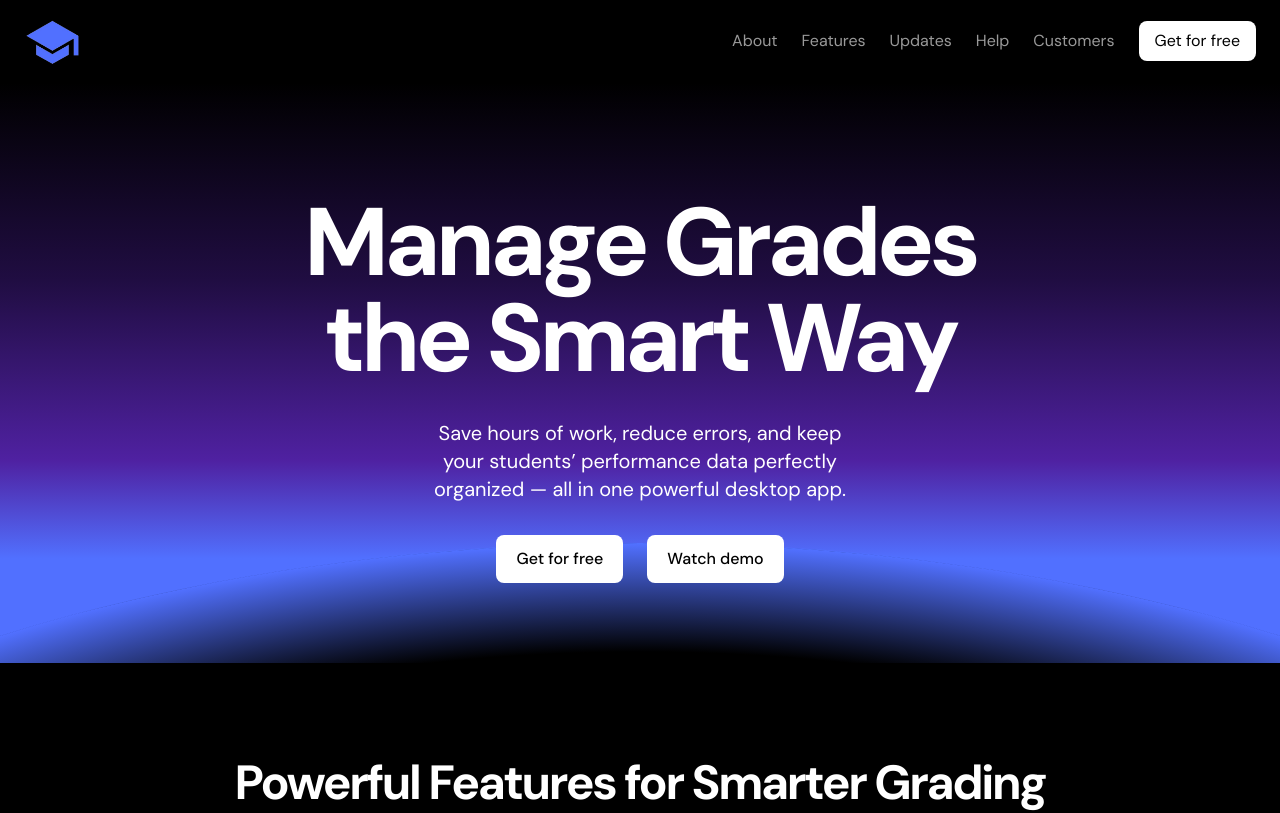
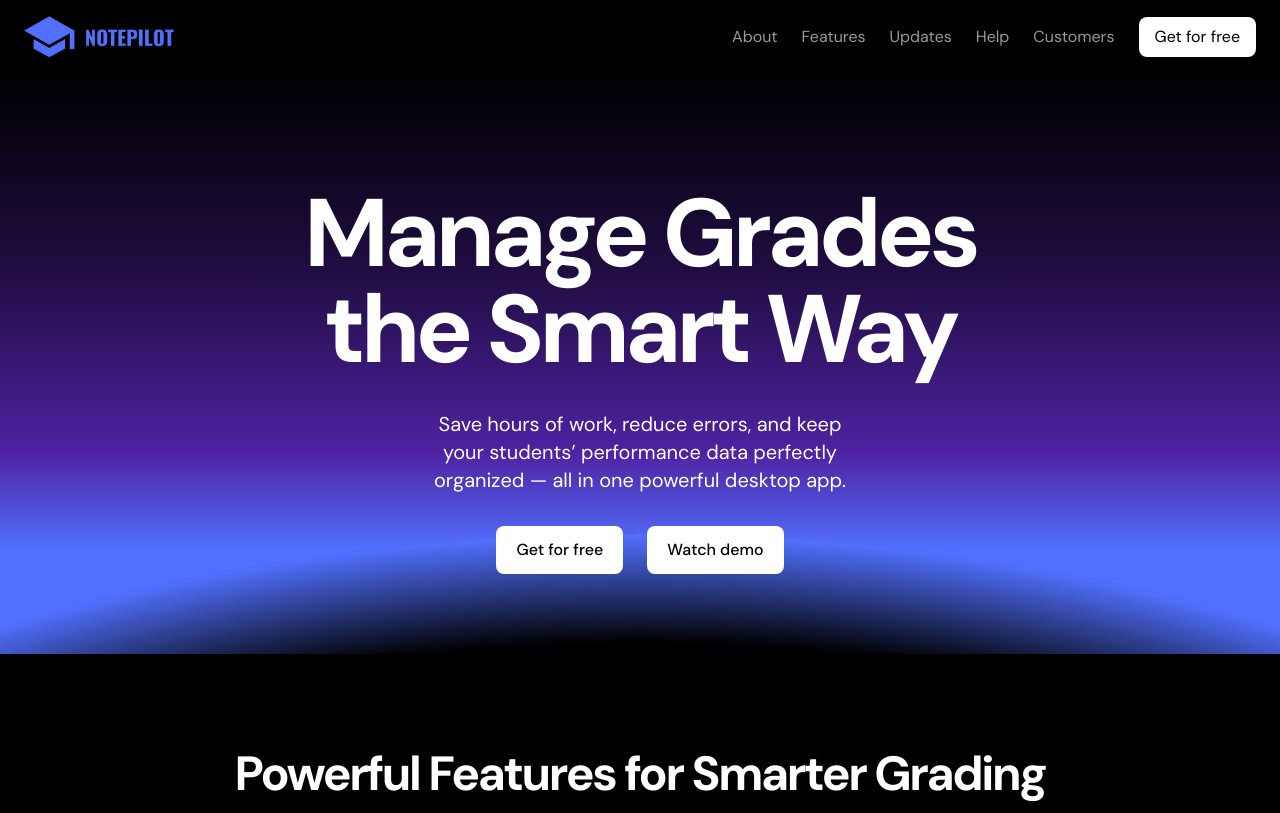
Before and after one commit to SamiraSiham/NotePilot, a Next.js app: page / in a window 1280 px wide. Shown: the top 813 px of the page. Built offline with nearby package versions, Linux system fonts and the light colour scheme.

Commit message:
adjust navbar logo

```diff
--- a/src/app/components/Navbar.jsx
+++ b/src/app/components/Navbar.jsx
@@ -1,4 +1,5 @@
 import logoNavbar from '../assets/images/logo-navbar.png';
+import logoNavbarDesktop from '../assets/images/logo-navbar-desktop.png';
 import Image from 'next/image';
 import MenuIcon from '../assets/icons/menu.svg';
 export const Navbar = () => {
@@ -8,7 +9,8 @@ export const Navbar = () => {
         <div className='py-4 flex items-center justify-between'>
           <div className=''>
             {/* <div className='absolute w-full top-2 bottom-0'></div> */}
-            <Image src={logoNavbar} alt='notepilot logo' height={60} width={60} className='relative' />
+            <Image src={logoNavbar} alt='notepilot logo' height={60} width={60} className='relative block sm:hidden' />
+            <Image src={logoNavbarDesktop} alt='notepilot logo' height={150} width={150} className='relative hidden sm:block' />
           </div>
           <div className='border border-white border-opacity-30 h-10 w-10 inline-flex justify-center items-center rounded-lg sm:hidden'>
             <MenuIcon className='text-white' />
```
Also changed, not shown: src/app/assets/images/logo-navbar-desktop.png (added).
